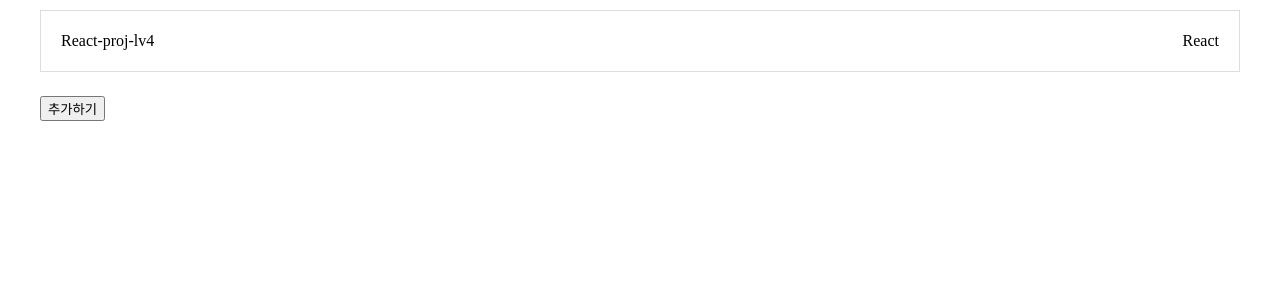
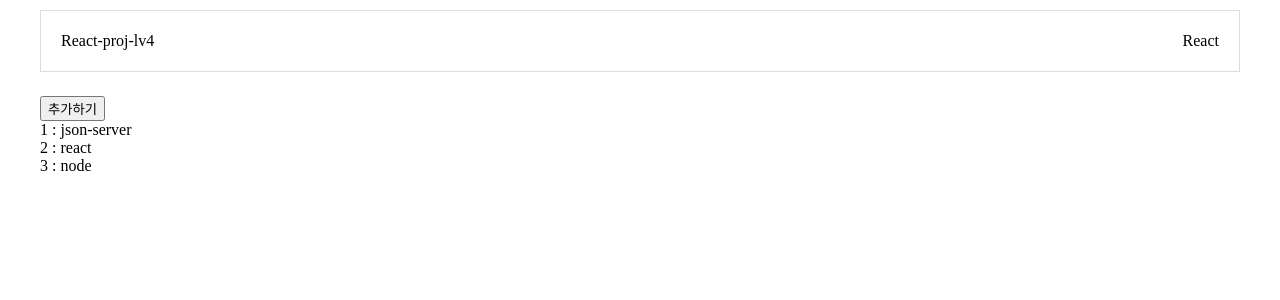
Before and after one commit to JellyKingdom/react-prac-todoList-lv4, a React (Create React App) app: page / in a window 1280 px wide. Shown: the top 300 px of the page. Built offline with nearby package versions, Linux system fonts and the light colour scheme; data requests are answered from the project's data file.

Commit message:
axios: get notes list

```diff
--- a/src/features/notes/components/List.jsx
+++ b/src/features/notes/components/List.jsx
@@ -1,13 +1,40 @@
-import React from "react";
+import React, { useEffect, useState } from "react";
 import { useNavigate } from "react-router-dom";
+import axios from "axios";
+
 
 function List() {
+    const [notes, setNotes] = useState(null);
+
     const navigate = useNavigate();
+
+    const fetchNotes = async () => {
+        const {data} = await axios.get('http://localhost:4000/notes/');
+        console.log(data);
+        setNotes(data);
+
+    }
+    useEffect(()=>{
+        //db로부터 값 가져오기
+        fetchNotes();
+    },[]);
     return(
         <>
             <button onClick={()=>{
                 navigate("notes/add");
             }}>추가하기</button>
+            <div>
+            {
+                notes?.map((item) => {
+                    return (
+                        <div key={item.id}>
+                            {item.id} : {item.title}
+                        </div>
+                    )
+                })
+            }
+            </div>
+
         </>
     );
 }
```
